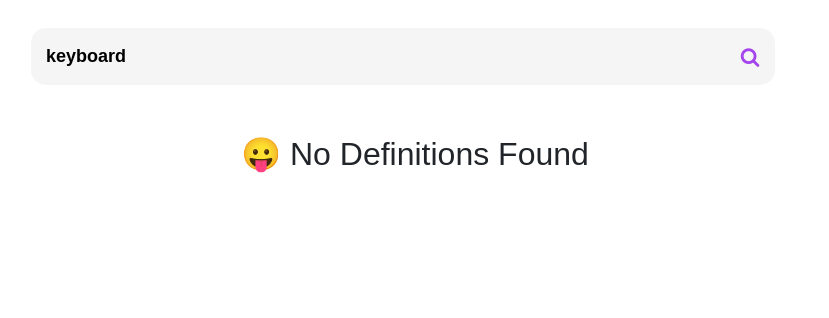
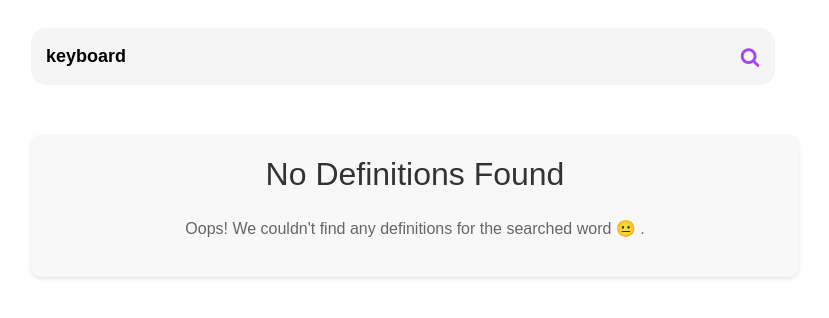
Before and after one commit to sangam2109/Dcitionary-website, a website: page index.html in a window 1280 px wide. Both pictures are taken after a click on the button 975 px from the left and 158 px from the top of the page. Shown: the part 102-420 px from the top of the page, without its empty margins (225-1054 px from the left). Drawn offline with nearby package versions, Linux system fonts and the light colour scheme; no server answers.

Commit message:
no definition section

```diff
--- a/script.js
+++ b/script.js
@@ -1,11 +1,11 @@
 function playSpeech() {
 
-        console.log("hello")
+    console.log("hello")
 
     const searchText = document.querySelector("#search-input").value;
-            console.log(searchText);
-            const currentSpeech = new SpeechSynthesisUtterance(searchText);
-            window.speechSynthesis.speak(currentSpeech);
+    console.log(searchText);
+    const currentSpeech = new SpeechSynthesisUtterance(searchText);
+    window.speechSynthesis.speak(currentSpeech);
 
 }
 
@@ -25,7 +25,7 @@ const fetchDataFromDictionaryAPI = async () => {
     try {
         const wordInput = document.getElementById("search-input");
         const response = await axios.get(`https://api.dictionaryapi.dev/api/v2/entries/en/${wordInput.value}`).catch((error) => {
-            document.getElementById('dictionary').innerHTML = `<section class="flex flex-col gap-6 items-center w-full mt-[132px]">  <h2 class="font-bold text-heading-s" style="text-align:center">😛 No Definitions Found</h2> </section>`;
+            document.getElementById('dictionary').innerHTML = `<section id="no-definitions-section" class="flex flex-col items-center justify-center mt-8"><h2 class="font-bold text-3xl mb-4">No Definitions Found</h2><p class="text-lg">Oops! We couldn't find any definitions for the searched word 😐 . </p></section>`;
             return;
         })
         const data = response.data[0];
@@ -35,7 +35,7 @@ const fetchDataFromDictionaryAPI = async () => {
         const content = `
         <!-- Main Content -->
         <div id="word">
-            <h1 id="word-display">${data.word ?data.word: searchName }</h1>
+            <h1 id="word-display">${data.word ? data.word : searchName}</h1>
             <button id="play-btn" onclick="playSpeech()"><img src="images/icon-play.svg" alt="" id="play"></button>
         </div>
         <p id="phonetic">${data.phonetic ? data.phonetic : ''}</p>
--- a/style/header.css
+++ b/style/header.css
@@ -324,6 +324,24 @@ a {
   color: hsl(0, 4%, 26%);
 }
 
+/* when no word found */
+#no-definitions-section {
+  background-color: #f8f8f8;
+  padding: 20px;
+  border-radius: 10px;
+  text-align: center;
+  box-shadow: 0 2px 4px rgba(0, 0, 0, 0.1);
+}
+
+#no-definitions-section h2 {
+  color: #333;
+}
+
+#no-definitions-section p {
+  color: #666;
+}
+
+
 /* media queries */
 @media screen and (min-width: 400px) and (max-width: 600px) {
   body {
```
